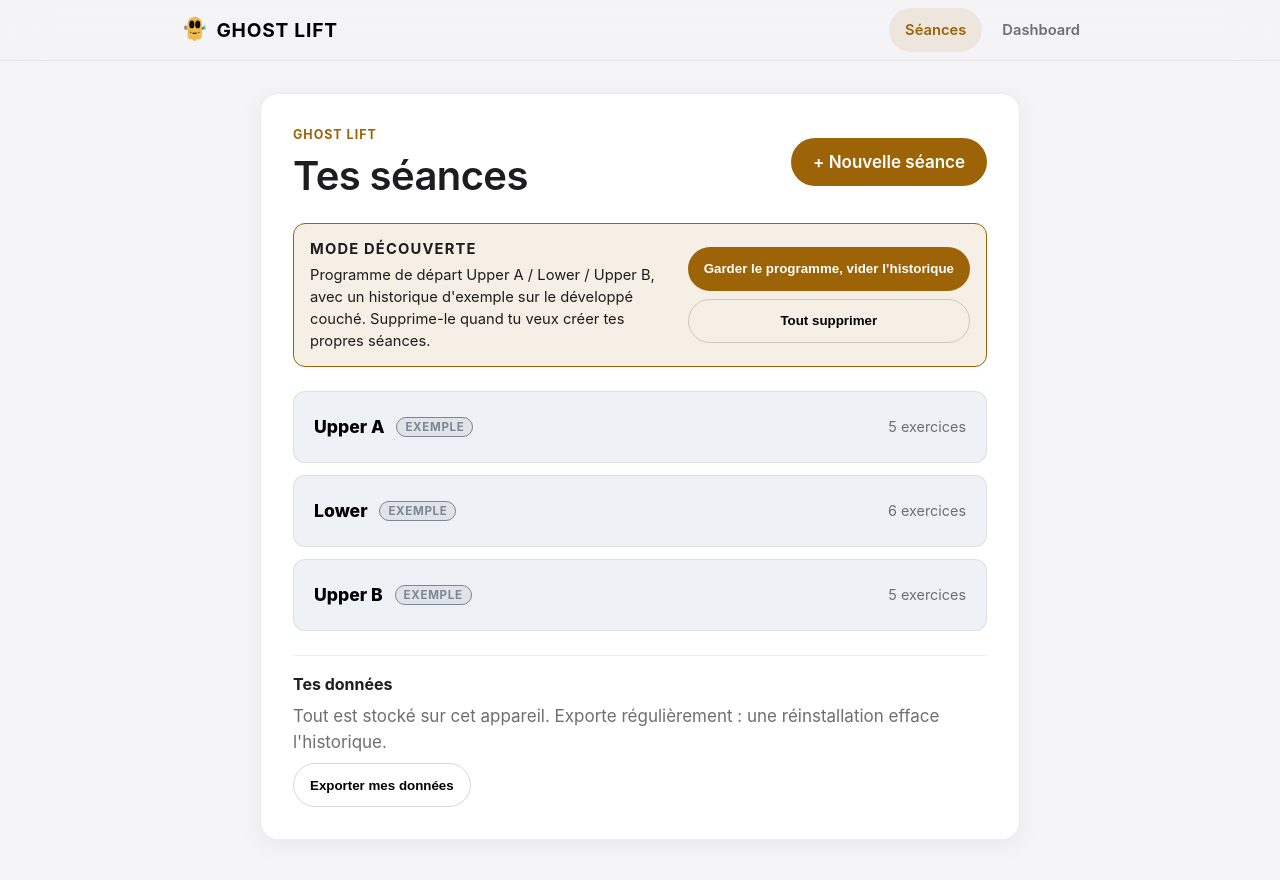
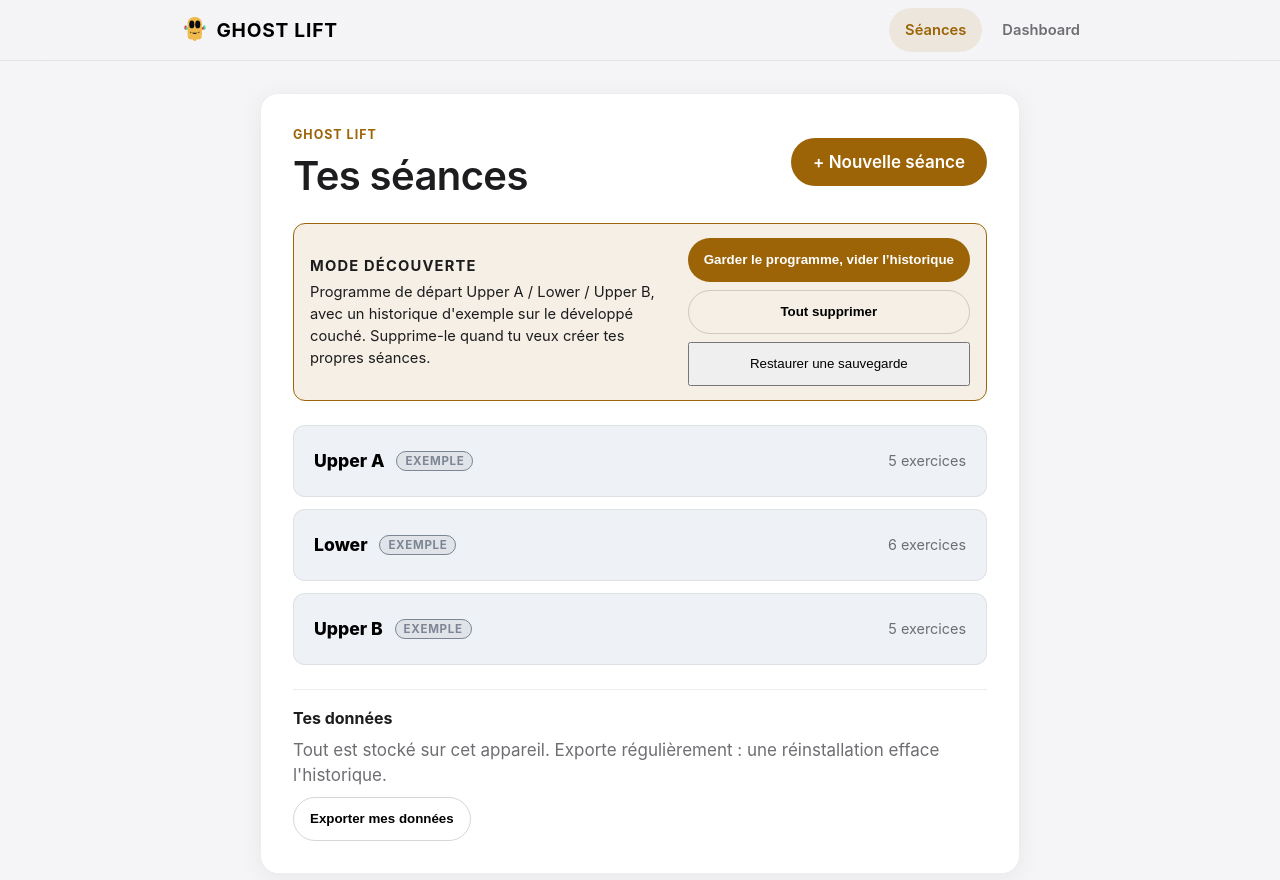
Before and after one commit to Akmot9/ghost-lilft, a Vue app: page /seances in a window 1280 px wide. Shown: the top 880 px of the page. Built offline with nearby package versions, Linux system fonts and the light colour scheme; the HTML template or start-up script is replaced by a standard one.

Commit message:
Restauration depuis l'onboarding et la bannière découverte

```diff
--- /dev/null
+++ b/src/components/RestoreBackupButton.vue
@@ -0,0 +1,74 @@
+<script setup lang="ts">
+import { ref } from 'vue'
+import { useRouter } from 'vue-router'
+import { useSeanceStore } from '../stores/seances'
+import { pickTextFile } from '../lib/fileTransfer'
+
+const seanceStore = useSeanceStore()
+const router = useRouter()
+
+// Deux clics plutôt que window.confirm (absent du WebView iOS/macOS).
+const confirmRestore = ref(false)
+const restoring = ref(false)
+const restoreError = ref('')
+
+async function onRestore() {
+  restoreError.value = ''
+
+  if (!confirmRestore.value) {
+    confirmRestore.value = true
+    return
+  }
+
+  confirmRestore.value = false
+
+  const text = await pickTextFile()
+
+  if (text === null) {
+    return
+  }
+
+  restoring.value = true
+  try {
+    await seanceStore.importBackup(text)
+    router.push('/seances')
+  } catch (error) {
+    restoreError.value =
+      error instanceof Error ? error.message : 'Restauration impossible : fichier illisible.'
+  } finally {
+    restoring.value = false
+  }
+}
+</script>
+
+<template>
+  <div v-if="!seanceStore.hasRealData" class="restore">
+    <button type="button" class="restore-button" :disabled="restoring" @click="onRestore">
+      {{
+        restoring
+          ? 'Restauration…'
+          : confirmRestore
+            ? 'Confirmer : remplacer les données d’exemple ?'
+            : 'Restaurer une sauvegarde'
+      }}
+    </button>
+
+    <p v-if="restoreError" class="restore-error" role="alert">{{ restoreError }}</p>
+  </div>
+</template>
+
+<style scoped>
+.restore {
+  display: grid;
+  gap: 8px;
+}
+
+.restore-button {
+  min-height: 44px;
+}
+
+.restore-error {
+  margin: 0;
+  color: var(--blood-text);
+}
+</style>
--- a/src/views/CreateSeanceView.vue
+++ b/src/views/CreateSeanceView.vue
@@ -3,6 +3,7 @@ import { computed, ref } from 'vue'
 import { useRoute, useRouter } from 'vue-router'
 import { useSeanceStore } from '../stores/seances'
 import type { CreateExerciseInput } from '../stores/seances'
+import RestoreBackupButton from '../components/RestoreBackupButton.vue'
 
 type DraftExercise = CreateExerciseInput & { id: number }
 
@@ -161,6 +162,8 @@ async function createSeance() {
         {{ submitLabel }}
       </button>
     </form>
+
+    <RestoreBackupButton />
   </section>
 </template>
 
--- a/src/views/SeanceSelectView.vue
+++ b/src/views/SeanceSelectView.vue
@@ -4,6 +4,7 @@ import { RouterLink, useRouter } from 'vue-router'
 import { useSeanceStore } from '../stores/seances'
 import { backupFileName } from '../lib/backup'
 import { saveTextFile } from '../lib/fileTransfer'
+import RestoreBackupButton from '../components/RestoreBackupButton.vue'
 
 const seanceStore = useSeanceStore()
 const router = useRouter()
@@ -98,6 +99,7 @@ async function onExport() {
                 : 'Tout supprimer'
           }}
         </button>
+        <RestoreBackupButton />
       </div>
     </div>
 
```
Also changed, not shown: 1 other file (tests, documents, lock files or other folders).
